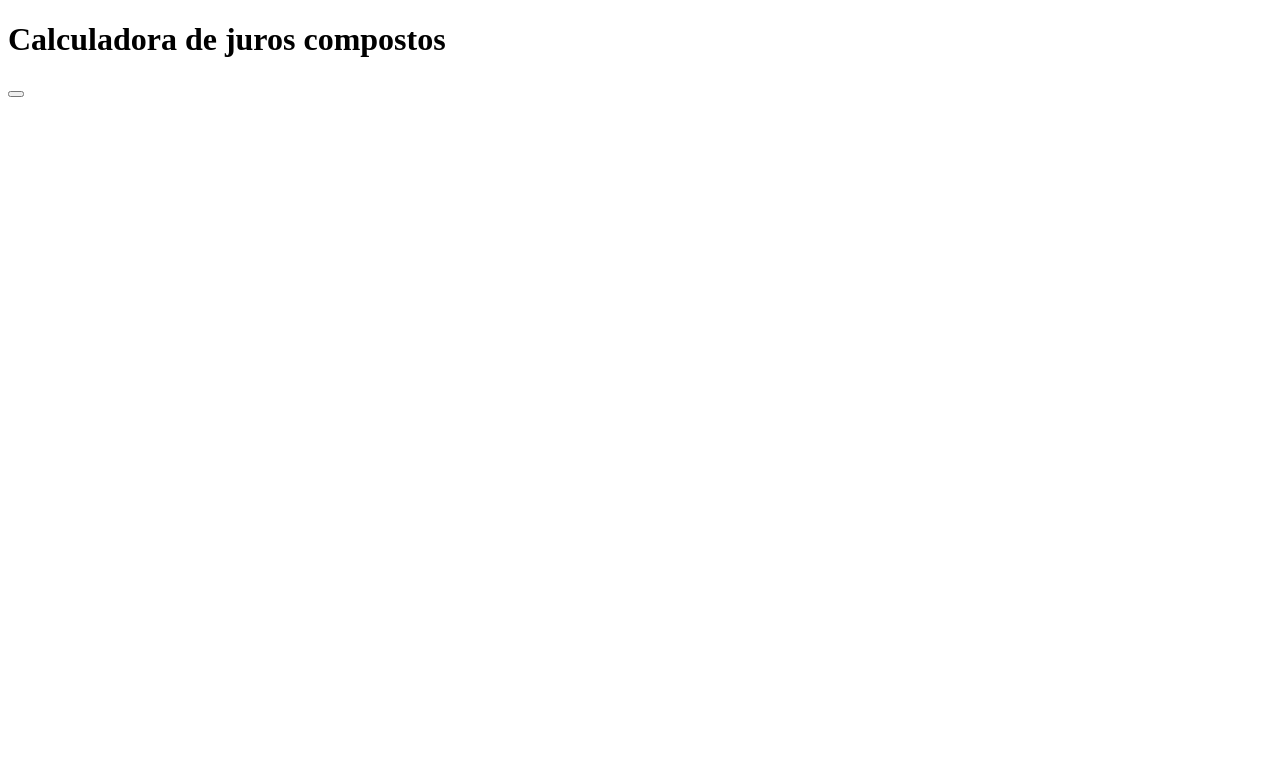
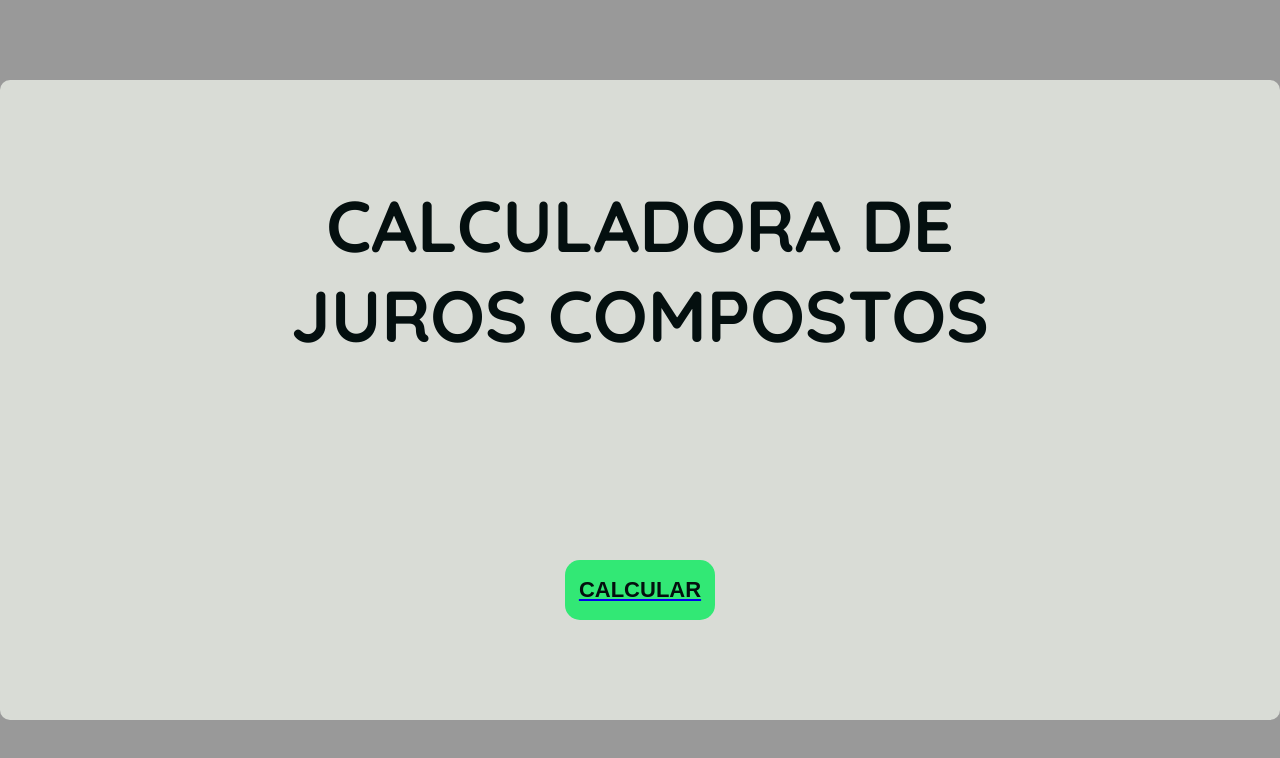
Before and after one commit to Dev-LuizPhillipe/Compound-Interest-Calculator, a React (Vite) app: page / in a window 1280 px wide. Shown: the top 758 px of the page. Built offline with nearby package versions, Linux system fonts and the light colour scheme.

Commit message:
home page creation

```diff
--- a/src/App.css
+++ b/src/App.css
@@ -0,0 +1,33 @@
+/* CSS HEX
+--rich-black: #040f0fff;
+--gunmetal: #2d3a3aff;
+--platinum: #d9dcd6ff;
+--jungle-green: #33a075ff;
+--malachite: #32e875ff; */
+.container {
+  display: flex;
+  flex-direction: column;
+  align-items: center;
+  justify-content: center;
+  height: 100vh;
+}
+
+.calculator {
+  display: flex;
+  flex-direction: column;
+  align-items: center;
+  justify-content: center;
+  background-color: #d9dcd6;
+  color: white;
+  width: 80rem;
+  height: 40rem;
+  padding: 10px;
+  border-radius: 10px;
+  text-align: center;
+}
+
+.title {
+  font-size: 4.5rem;
+  margin-bottom: 200px;
+  color: #040f0f;
+}
--- a/src/App.jsx
+++ b/src/App.jsx
@@ -1,13 +1,18 @@
 import "./App.css";
+import Button from "./components/ButtonPage/button";
 
+//Initial page
 function App() {
   return (
     <div className="container">
-      <div className="container-bkg">
-        <div>
-          <h1>Calculadora de juros compostos</h1>
-          <button />
-        </div>
+      <div className="calculator">
+        <h1 className="title">
+          CALCULADORA DE <br />
+          JUROS COMPOSTOS
+        </h1>
+        <a href="./pages/Home">
+          <Button color={"#040f0f"} backgroundColor={"#32e875"} />
+        </a>
       </div>
     </div>
   );
--- /dev/null
+++ b/src/components/ButtonPage/button.css
@@ -0,0 +1,16 @@
+.btn {
+  height: 60px;
+  width: 150px;
+  font-size: 22px;
+  font-weight: bold;
+  border-radius: 15px;
+  cursor: pointer;
+  border: none;
+  outline: none;
+  display: flex;
+  justify-content: center;
+  align-items: center;
+}
+.btn:hover {
+  opacity: 0.9;
+}
--- /dev/null
+++ b/src/components/ButtonPage/button.tsx
@@ -0,0 +1,13 @@
+import React from "react";
+import "./button.css";
+function Button({ color, backgroundColor }) {
+  return (
+    <button
+      className="btn"
+      style={{ color: color, backgroundColor: backgroundColor }}
+    >
+      CALCULAR
+    </button>
+  );
+}
+export default Button;
--- a/src/index.css
+++ b/src/index.css
@@ -0,0 +1,10 @@
+@import url("https://fonts.googleapis.com/css2?family=Quicksand:wght@300..700&display=swap");
+* {
+  margin: 0;
+  padding: 0;
+  box-sizing: border-box;
+}
+body {
+  font-family: "Quicksand", serif;
+  background-color: #999999;
+}
```
Also changed, not shown: src/themes/themes.tsx (deleted, +0 -10 lines), src/components/Button/button.tsx (deleted), src/pages/Home.tsx (added).
